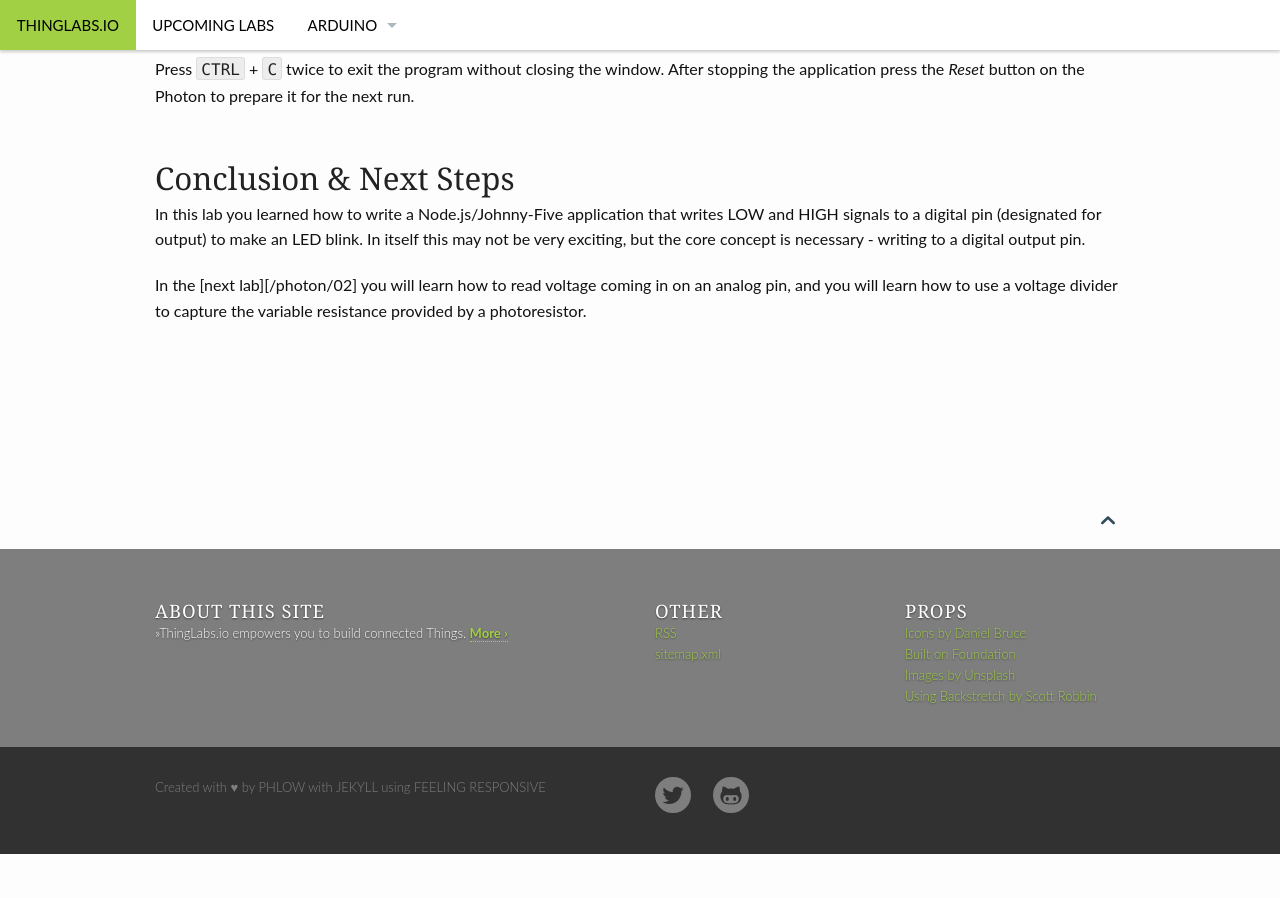
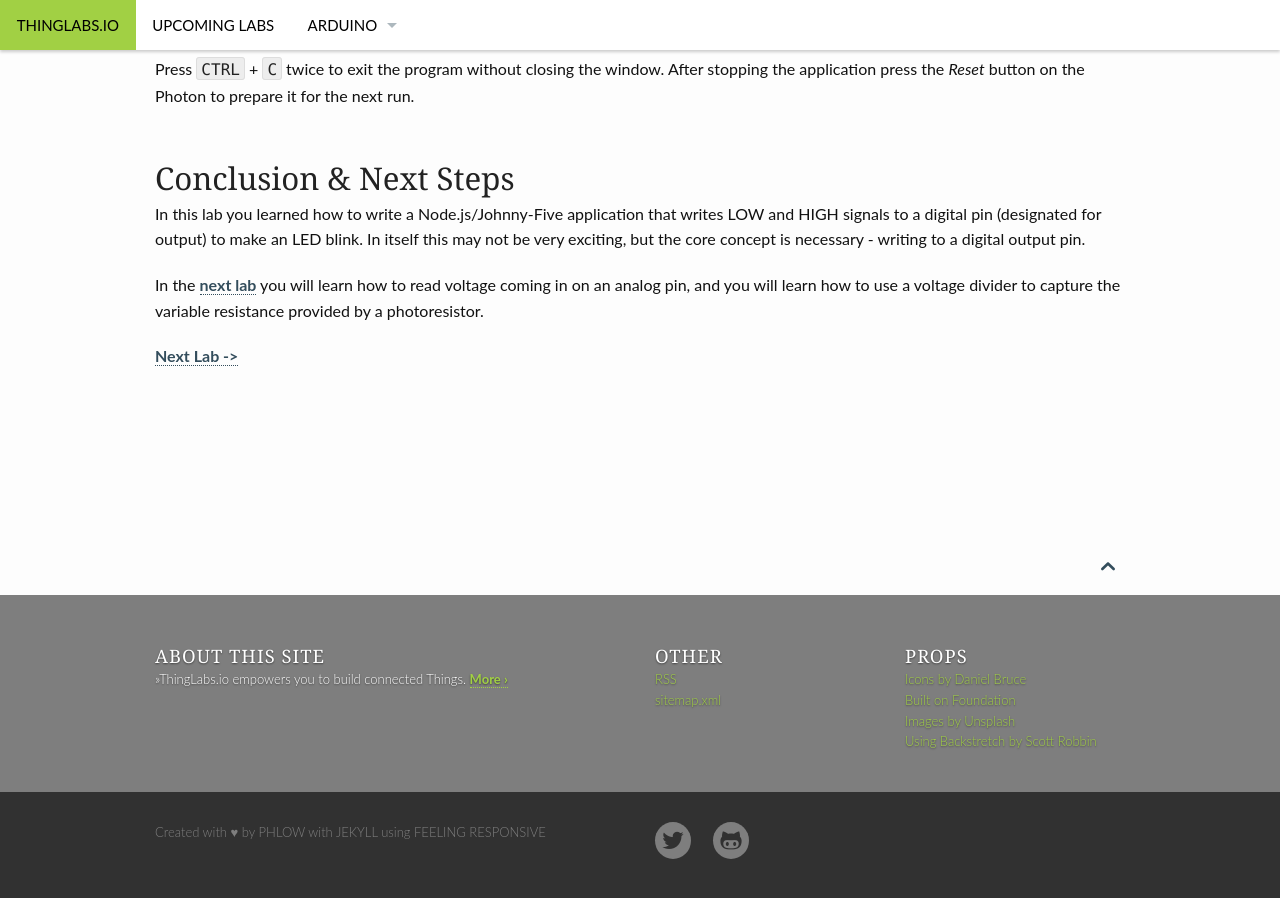
Before and after one commit to ThingLabsIo/ThingLabsIo.github.io, a Jekyll site: the page built from pages/photon-lab001.md, in a window 1280 px wide and 900 px high, scrolled down 8348 px. Built offline with Jekyll 4.4.1, drawn with Linux system fonts in a browser that asks for light colours; before the commit the page ends 9202 px from its top, so only the background shows below that.

Commit message:
Fixing links

```diff
--- a/pages/photon-lab001.md
+++ b/pages/photon-lab001.md
@@ -265,8 +265,11 @@ Press <kbd>CTRL</kbd> + <kbd>C</kbd> twice to exit the program without closing t
 ## Conclusion &amp; Next Steps
 In this lab you learned how to write a Node.js/Johnny-Five application that writes LOW and HIGH signals to a digital pin (designated for output) to make an LED blink. In itself this may not be very exciting, but the core concept is necessary - writing to a digital output pin.
 
-In the [next lab][/photon/02] you will learn how to read voltage coming in on an analog pin, and you will learn how to use a voltage divider to capture the variable resistance provided by a photoresistor.
+In the [next lab][2] you will learn how to read voltage coming in on an analog pin, and you will learn how to use a voltage divider to capture the variable resistance provided by a photoresistor.
+
+[Next Lab ->][2]
 
 {% include next-previous-post-in-category.html %}
 
 [1]: https://store.particle.io/?product=photon-kit
+[2]: /photon/02/
```
